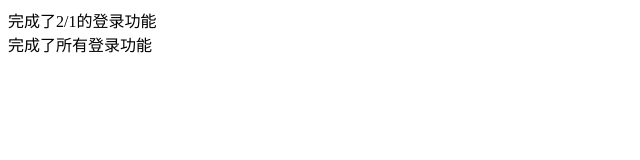
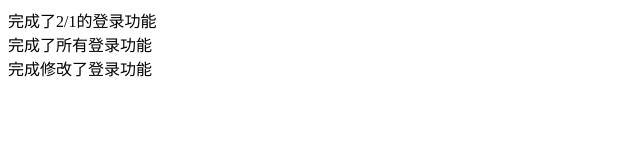
Before and after one commit to nanaihaonv2018/-sz12, a plain HTML site: page log.html in a window 1280 px wide. Shown: the whole page, without its empty margins (0-640 px from the left). Drawn offline with Linux system fonts and the light colour scheme.

Commit message:
完成修改了登录功能

```diff
--- a/log.html
+++ b/log.html
@@ -6,5 +6,6 @@
     <body>
     <div>完成了2/1的登录功能</div>
     <div>完成了所有登录功能</div>
+    <div>完成修改了登录功能</div>
     </body>
 </html>
```
